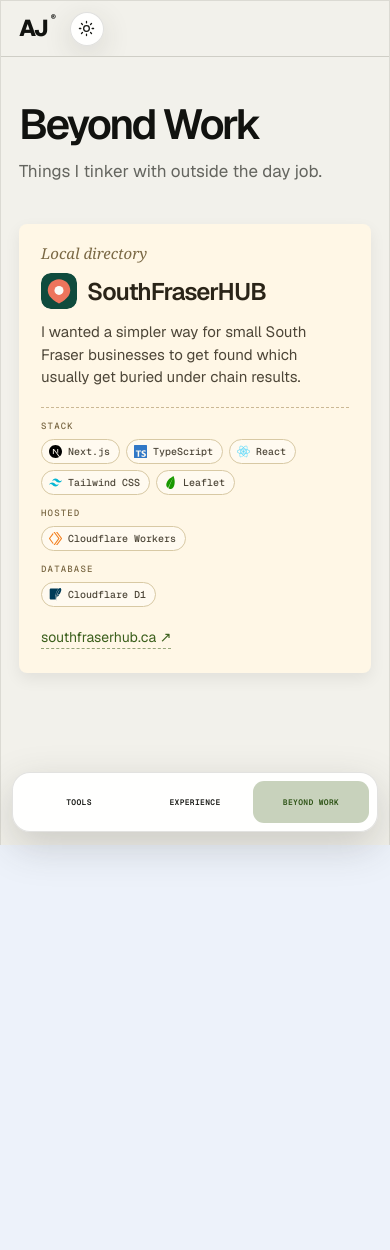
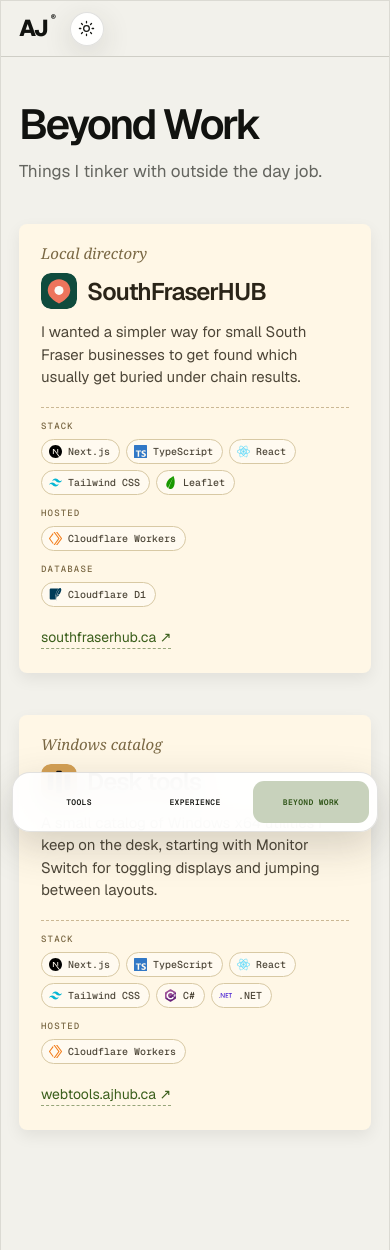
Before and after one commit to ajadversalo/ajshub, a Next.js app: page /beyond-work in a window 390 px wide. Before the commit the page ends 845 px from the top, so only its background shows below. Built offline with nearby package versions, Linux system fonts and the light colour scheme.

Commit message:
Refactor beyond-card styles to enhance layout consistency and responsiveness. Update database field in portfolio data to be optional and conditionally render on the Beyond Work page for improved project information display.

```diff
--- a/app/beyond-work/page.tsx
+++ b/app/beyond-work/page.tsx
@@ -55,12 +55,14 @@
                     <FactChips tools={[project.hosted]} />
                   </dd>
                 </div>
+                {project.database ? (
                   <div>
                     <dt>Database</dt>
                     <dd>
                       <FactChips tools={[project.database]} />
                     </dd>
                   </div>
+                ) : null}
               </dl>
               <span className="beyond-card-link">{project.host} ↗</span>
             </a>
--- a/app/data/portfolio.ts
+++ b/app/data/portfolio.ts
@@ -7,7 +7,7 @@
   host: string;
   stack: string[];
   hosted: string;
-  database: string;
+  database?: string;
 }[] = [
   {
     title: "SouthFraserHUB",
@@ -20,6 +20,17 @@
     stack: ["Next.js", "TypeScript", "React", "Tailwind CSS", "Leaflet"],
     hosted: "Cloudflare Workers",
     database: "Cloudflare D1",
+  },
+  {
+    title: "Desk tools",
+    kind: "Windows catalog",
+    logo: "/webtools-logo.svg",
+    summary:
+      "A small catalog of Windows x64 utilities I keep on the desk, starting with Monitor Switch for toggling displays and jumping between layouts.",
+    href: "https://webtools.ajhub.ca",
+    host: "webtools.ajhub.ca",
+    stack: ["Next.js", "TypeScript", "React", "Tailwind CSS", "C#", ".NET"],
+    hosted: "Cloudflare Workers",
   },
 ];
 
--- a/app/globals.css
+++ b/app/globals.css
@@ -132,8 +132,8 @@
 .beyond-intro { max-width: 28rem; margin-bottom: 56px; }
 .beyond-intro h1 { margin: 0 0 14px; font-size: clamp(42px, 7vw, 76px); line-height: .95; letter-spacing: -.06em; font-weight: 550; }
 .beyond-intro p { margin: 0; max-width: 34ch; color: var(--muted); font-size: 17px; line-height: 1.5; }
-.beyond-board { display: grid; grid-template-columns: repeat(auto-fill, minmax(280px, 360px)); gap: 42px 36px; align-items: start; }
-.beyond-card { display: grid; grid-template-columns: minmax(0, 1fr); gap: 12px; min-width: 0; width: 100%; max-width: 100%; min-height: 240px; padding: 22px 22px 24px; overflow: hidden; background: #fff7e6; color: #2a2418; border-radius: 8px; box-shadow: 0 6px 16px #11120f12; position: relative; }
+.beyond-board { display: grid; grid-template-columns: repeat(auto-fill, minmax(280px, 360px)); gap: 42px 36px; align-items: stretch; }
+.beyond-card { display: grid; grid-template-columns: minmax(0, 1fr); grid-template-rows: auto auto 1fr auto auto; gap: 12px; min-width: 0; width: 100%; max-width: 100%; height: 100%; min-height: 240px; padding: 22px 22px 24px; overflow: hidden; background: #fff7e6; color: #2a2418; border-radius: 8px; box-shadow: 0 6px 16px #11120f12; position: relative; }
 .beyond-card > * { min-width: 0; max-width: 100%; }
 .beyond-card:focus-visible { outline: 2px solid #4b741f; outline-offset: 8px; }
 .beyond-card-kind { color: #7a6844; font: italic 15px/1 Georgia, serif; }
```
Also changed, not shown: public/webtools-logo.svg (added). Lines whose indentation alone changed are shown as unchanged.
